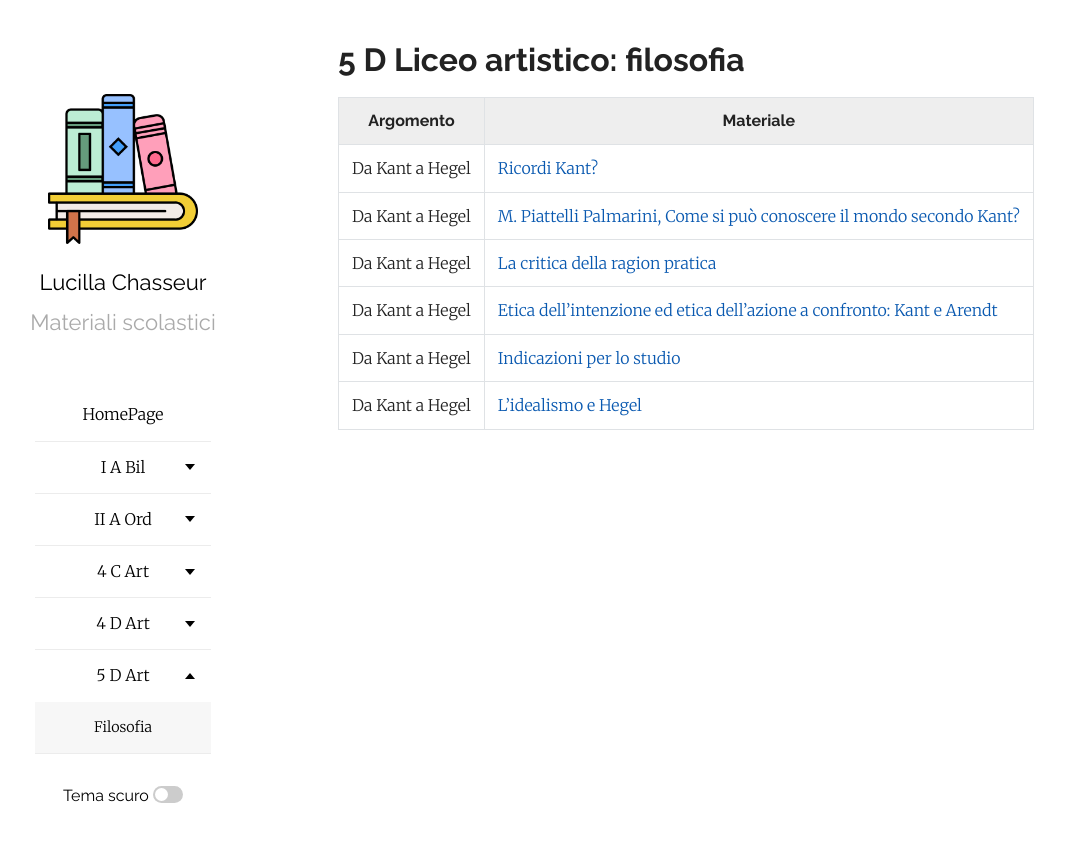
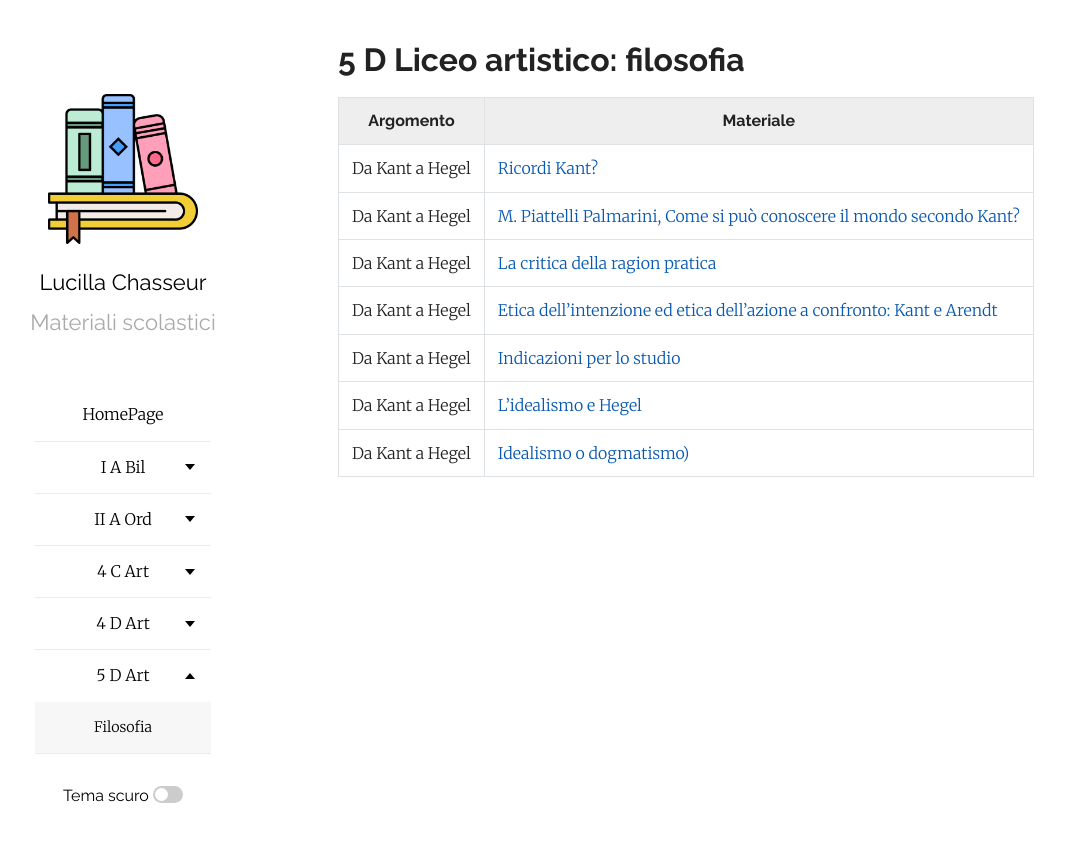
Before and after one commit to efemeridi/efemeridi.github.io, a Jekyll site: the page built from 5d_art_filosofia.md, in a window 1280 px wide. Shown: the top 842 px of the page, without its empty margins (62-1127 px from the left). Built offline with Jekyll 4.4.1, drawn with Linux system fonts in a browser that asks for light colours; our own code applies the rules of GitHub Pages for plain Markdown files.

Commit message:
Add link for 'Idealismo o dogmatismo' section

```diff
--- a/5d_art_filosofia.md
+++ b/5d_art_filosofia.md
@@ -11,3 +11,4 @@ layout: page
 |Da Kant a Hegel| [Etica dell'intenzione ed etica dell'azione a confronto: Kant e Arendt](/materiali/5_D_art/filosofia/KANT_RIPASSO/una_diversa_prospettiva_sulla_morale_arendt_art.pdf/)
 |Da Kant a Hegel| [Indicazioni per lo studio](/materiali/5_D_art/filosofia/PROGRAMMI/01_KANT_PROGRAMMA_SINTESI.pdf/)
 |Da Kant a Hegel| [L'idealismo e Hegel](/materiali/5_D_art/filosofia/IDEALISMO_HEGEL/01_hegel_ARTISTICO_26_27.pdf/)
+|Da Kant a Hegel| [Idealismo o dogmatismo)](//)
```
